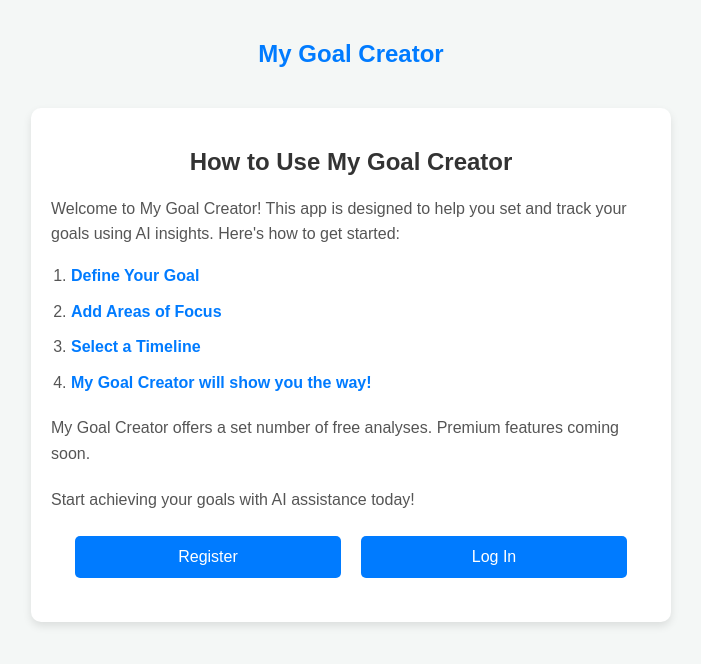
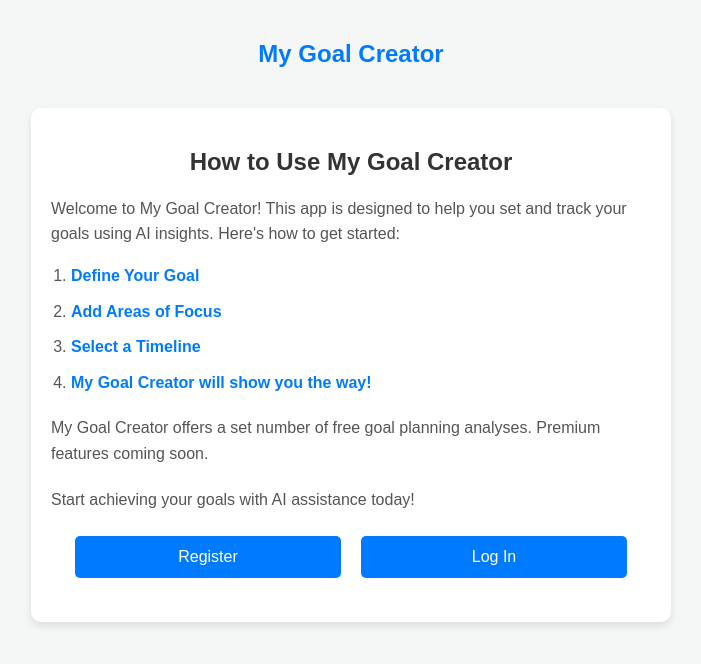
Before and after one commit to CodeJonesW/tubeScriptAiWebApp-v2, a React (Create React App) app: page / in a window 1280 px wide. Shown: the top 664 px of the page, without its empty margins (289-990 px from the left). Built offline with nearby package versions, Linux system fonts and the light colour scheme.

Commit message:
update how to text

```diff
--- a/src/components/HowToUse.js
+++ b/src/components/HowToUse.js
@@ -25,8 +25,8 @@ const HowToUseCard = ({ displayComponent }) => {
           </li>
         </ol>
         <p>
-          My Goal Creator offers a set number of free analyses. Premium features
-          coming soon.
+          My Goal Creator offers a set number of free goal planning analyses.
+          Premium features coming soon.
         </p>
         <p>Start achieving your goals with AI assistance today!</p>
         <div className="button-group" style={{ margin: "24px 24px 24px 24px" }}>
```
